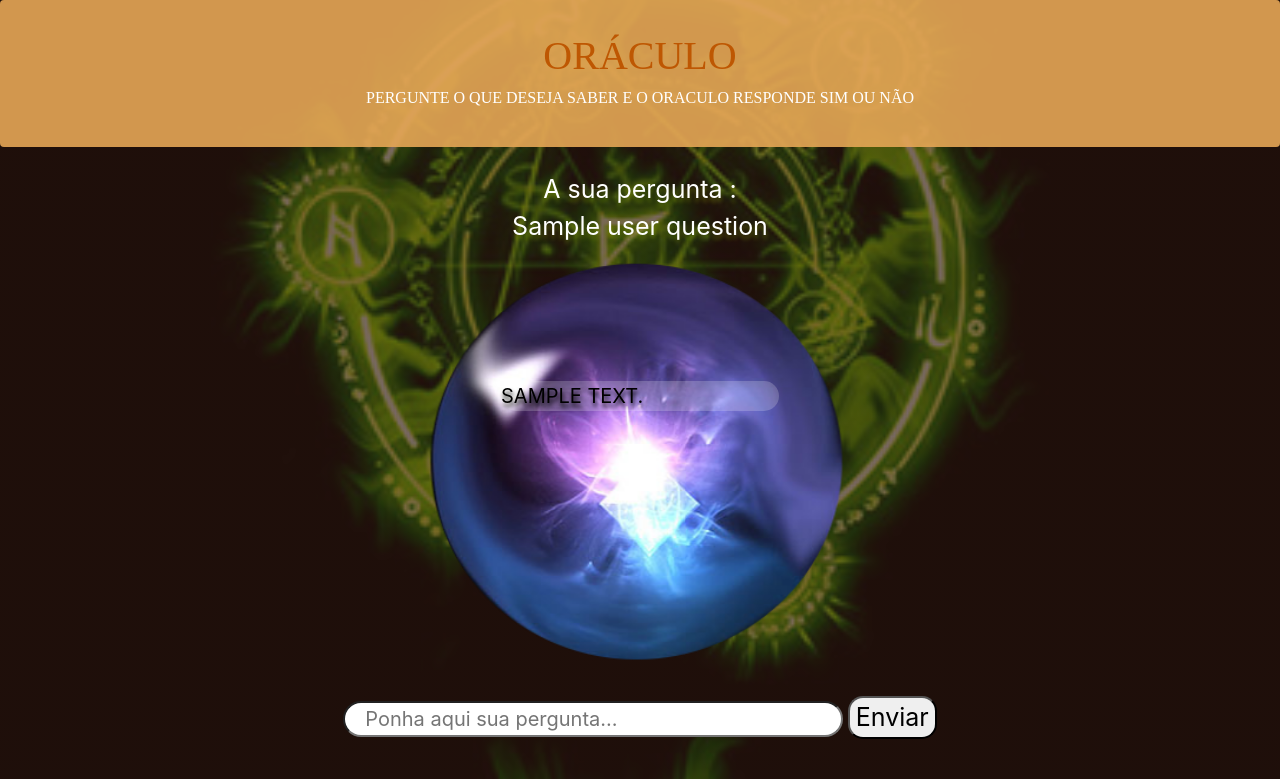
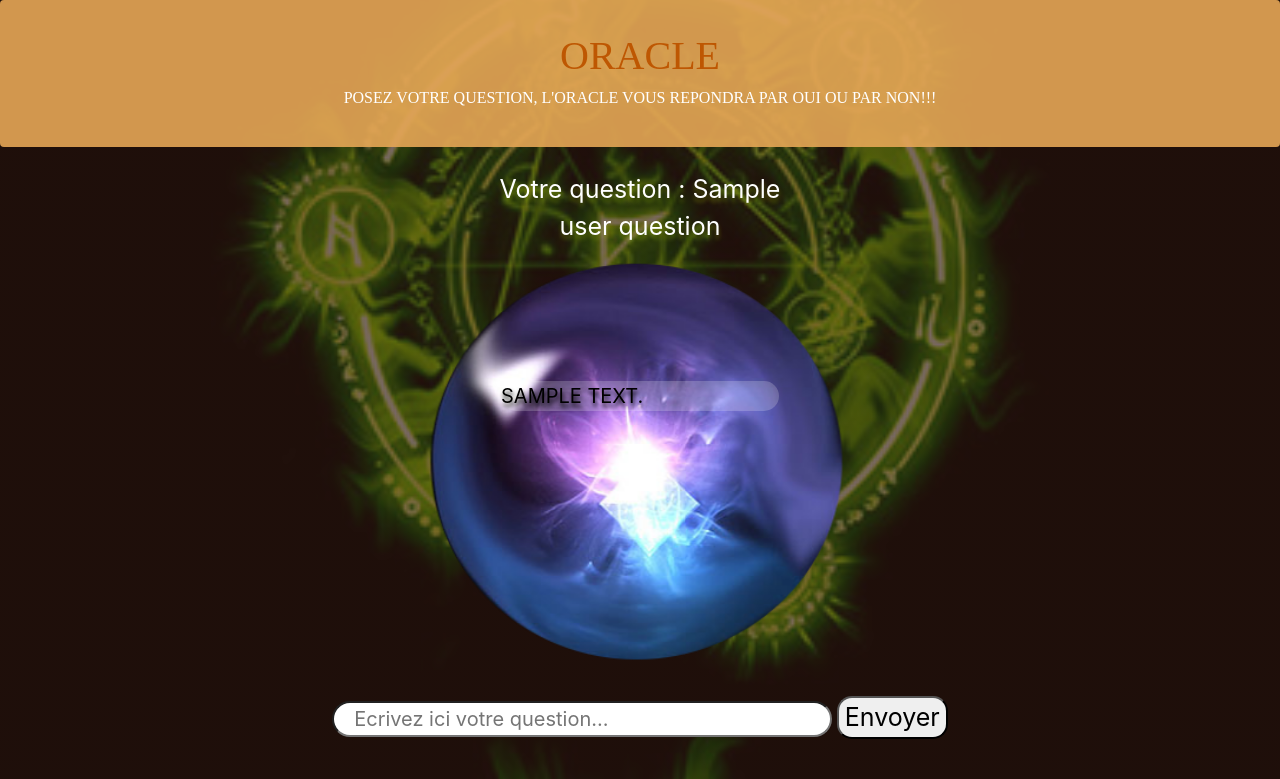
Before and after one commit to NunoMars/evaluation-s0-final, a Django app: template ball8/templates/ball8/ball8.html in a window 1280 px wide. Shown: the part 156-935 px from the top of the page. Run offline with Django 3.2, Linux system fonts and the light colour scheme; the template is opened without the code that fills it: most values are stand-ins (such as "Sample title", 1, 10 or a date in 2020); some libraries are stand-ins or nearby versions.

Commit message:
traduction ball8

```diff
--- a/ball8/templates/ball8/ball8.html
+++ b/ball8/templates/ball8/ball8.html
@@ -1,12 +1,12 @@
 {% extends 'base.html' %}
 {% load static %}
-{% load static i18n %}
+
 
 {% block content %}
     <section>
         <div class="section-heading mb-0 cta text-center rounded mb-4">
-            <h1>{% trans "Oráculo" %}</h1>
-            <h6 style="color:white">{% trans "Pergunte o que deseja saber e o Oraculo responde SIM ou Não" %}</h6>
+            <h1>Oracle</h1>
+            <h6 style="color:white">Posez votre question, l'oracle vous repondra par oui ou par non!!!</h6>
         </div>
         <div class="container">
             <div class="row">
@@ -18,7 +18,7 @@
                     right: 0;
                     color: white;
                     width: 25%;
-                    font-size: 25px;">{% trans 'A sua pergunta' %} : {{user_question}}
+                    font-size: 25px;">Votre question : {{user_question}}
                 </div>
                 <div class="col section-heading text-center rounded mb-4">
 
@@ -50,8 +50,8 @@
                     <p class="mb-0">
                         <form>
                             {% csrf_token %}
-                            <input type="text" class="message-send" name ="question" placeholder="{% trans 'Ponha aqui sua pergunta...'%}" style="font-size: 20px;padding-left: 20px;width: 500px;border-radius: 20px 20px 20px 20px;">
-                            <button type="submit" name="bouton_submit" value="bouton_submit" style="font-size: 25px; border-radius: 15px 15px 15px 15px;">{% trans 'Enviar'%}</button>
+                            <input type="text" class="message-send" name ="question" placeholder="Ecrivez ici votre question..." style="font-size: 20px;padding-left: 20px;width: 500px;border-radius: 20px 20px 20px 20px;">
+                            <button type="submit" name="bouton_submit" value="bouton_submit" style="font-size: 25px; border-radius: 15px 15px 15px 15px;">Envoyer</button>
                         </form>
                     </p>
                 </div>
```
